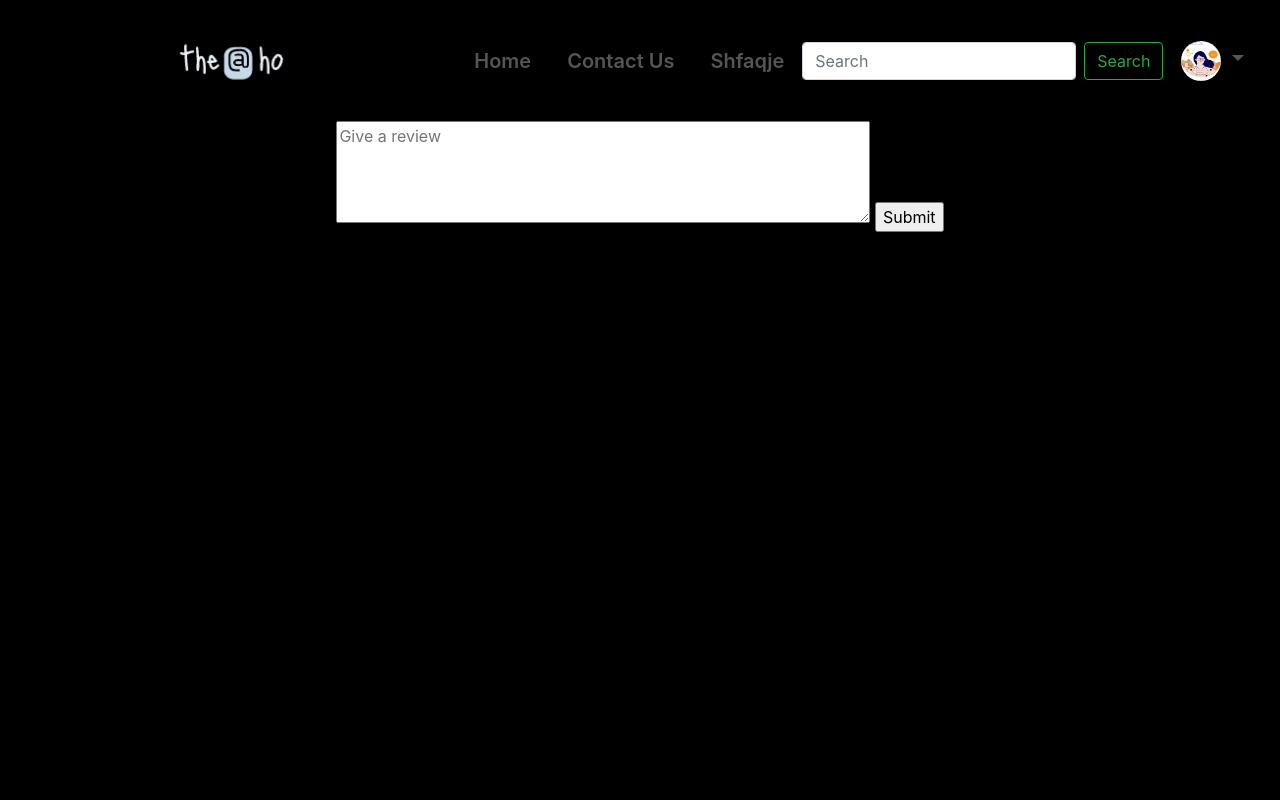
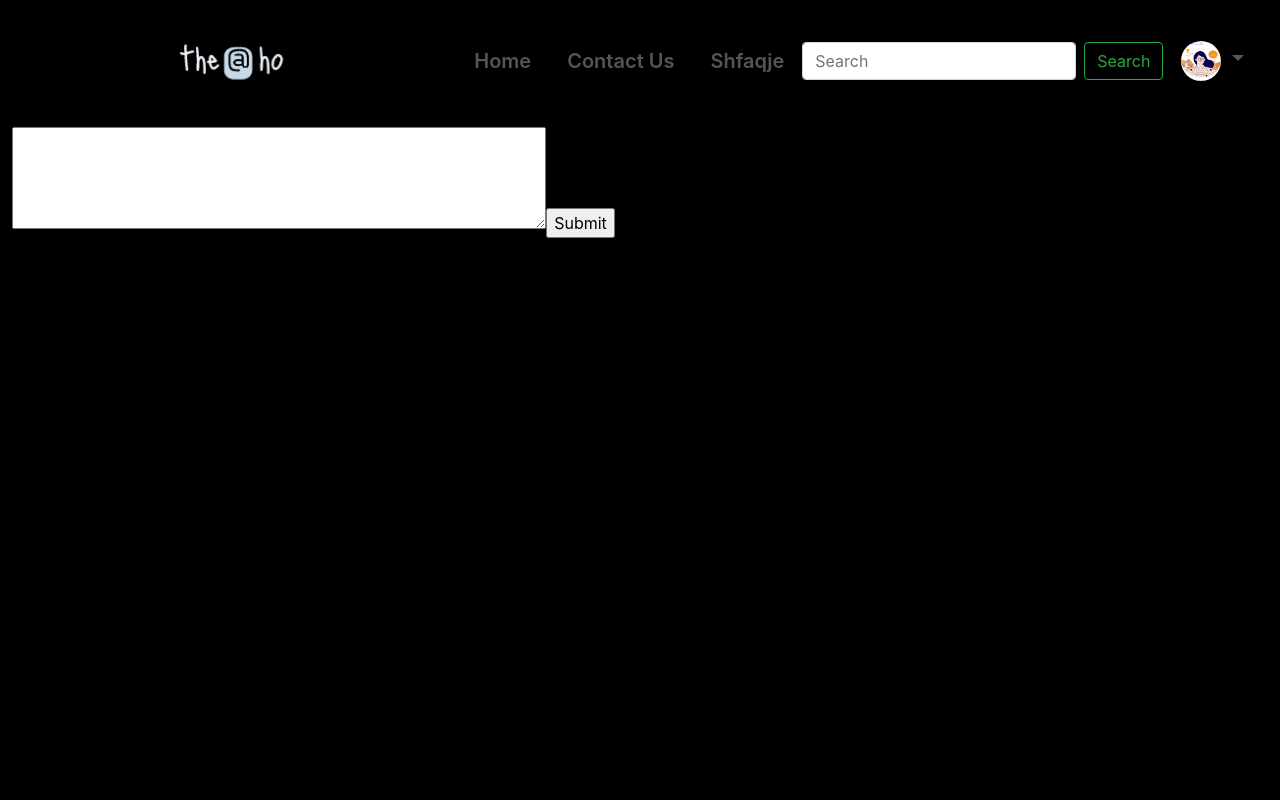
Before and after one commit to IdriziJugerta/improved-fortnight, a PHP site: page /web/shfaqja.php?shfaqje_id=1 in a window 1280 px wide. Run offline with PHP 8.4, Linux system fonts and the light colour scheme; the visitor is signed in with stand-in values (Sample User, id 1); data that the repository does not hold is empty; some libraries are stand-ins or nearby versions.

Commit message:
minor changes front

```diff
--- a/createpsw.php
+++ b/createpsw.php
@@ -25,11 +25,8 @@
        <form class="form1" action="checkpswreset.php" method="post">
             <input type="hidden" name ="token" value="<?php echo $token;?>">
             <input type="hidden" name ="email" value="<?php echo $email;?>">
-<<<<<<< HEAD
             <input class="un" type="password" align="center" name ="psw" pattern="^(?=.*[0-9]+.*)(?=.*[a-zA-Z]+.*)[0-9a-zA-Z]{5,}$" title="Password must contain at least 6 characters, at least one letter and one number." required placeholder="Please enter you password">
-=======
             <input class="un" type="password" align="center" name ="psw"  pattern="^(?=.*[0-9]+.*)(?=.*[a-zA-Z]+.*)[0-9a-zA-Z]{5,}$" title="Password must contain at least 6 characters, at least one letter and one number." required placeholder="Please enter you password">
->>>>>>> b7d35d44613fa70de2ee90e6c4cfc75e9f8d3822
             <input class="un" type="password" align="center" name ="pswrep" required placeholder="Repeat your password">
             <button class="btn1" type="submit" name="reset">Send</button><br><br>
         </form>
--- a/index.php
+++ b/index.php
@@ -75,7 +75,7 @@ $sql = "SELECT * FROM shfaqje ORDER BY shfaqje_id DESC LIMIT 3";
 $rez=mysqli_query($conn,$sql) or die(mysqli_error($conn));
 while($row=mysqli_fetch_assoc($rez)){ ?>
     <div class="column">
-        <a href= 'shfaqja.php?shfaqje_id=<?php echo $row['shfaqje_id'];?>'> <img src=".\images\<?php echo $row['image']?>"  style="width:100% display:table"><p><?php echo substr($row['pershkrim'],0,150);?>...</p>
+        <a href= 'shfaqja.php?shfaqje_id=<?php echo $row['shfaqje_id'];?>'> <img src=".\images\<?php echo $row['image']?>"  style="width:100% "><p><?php echo substr($row['pershkrim'],0,150);?>...</p>
     </div>
 <?php } ?>
 </div>
--- a/shfaqja.php
+++ b/shfaqja.php
@@ -22,44 +22,73 @@ require_once 'includes/dbcon.php';
 
 <!DOCTYPE html>
     <body>
-        <div>
+    <style>
+
+
+/*.container {
+  position: relative;
+}
+
+.topright {
+  position: absolute;
+  top: 100px;
+  right: 16px;
+  font-size: 18px;
+}
+ .topleft {
+  position: absolute;
+  top: 150px;
+  left: 16px;
+  font-size: 18px;
+
+
+ }
+ /*.container2 {
+  position: relative;
+
+
+}
+
+.bottomright {
+  position: fixed;
+  bottom: 60px;
+  right: 600px;
+  font-size: 18px;
+
+}*/
+* {
+  box-sizing: border-box;
+}
+
+.column {
+  float: left;
+  width: 50%;
+  padding: 5px;
+  margin:1px;
+}
+
+/* Clearfix (clear floats) */
+.row::after {
+  content: "";
+  clear: both;
+  display: table;
+}
+
+</style>
+
+
+
+<div class = "row"  >    <!---"container1" ---   "topleft"-  "container"---------topright---container2---bottomright------------------------>
+
             <?php
                  if($row=mysqli_fetch_assoc($rez)){ ?>
                     <!-- afishohen te dhenat e shfaqjes -->
-                <h3><?php echo $row['shfaqje_emer']; ?></h3>
-                <p><img src='images/<?php echo $row['image']; ?>'></p>
-                <p><?php echo $row['zhaner']; ?></p>
-                <p><?php echo $row['pershkrim']; ?></p>
-                <p>Cast : <?php echo $row['cast']; ?></p>
+                      <div class = "column"> <div class="topleft"> <p> <img src='images/<?php echo $row['image']; ?>'></p>  <h3><?php echo $row['shfaqje_emer']; ?></h3>  <p><?php echo $row['zhaner']; ?></p>  <p><?php echo substr($row['pershkrim'],0,150);?>...</p>  <p>Cast : <?php echo $row['cast']; ?></p > </div>
+
+
             <?php } ?>
-       </div>
 
-        <div>
-       <?php
-        //per te shfaqur form te review kontrollojme nese kemi nje user te loguar
-        if(isset($_SESSION['userId'])){ ?>
-        <form action="reviewdb.php?shfaqje_id='.$idSh.'" method="post">
-        <textarea rows="4" cols="50" name ="review" placeholder="Give a review" required></textarea>
-        <input type="submit" name="sendrev">
-        </form>
-       <?php }?>
-        </div>
 
-        <div>
-        <?php
-            //afishojme review-et e bera te dukshme per user e regjistruar dhe per vizitoret
-         if(mysqli_num_rows($rez1)>0){
-            while($row1=mysqli_fetch_assoc($rez1)){ ?>
-            <div>
-            <h3><?php echo $row1['username']; ?></h3>
-                <p><?php echo $row1['review']; ?></p>
-            </div>
-      <?php  }
-       }
-    ?>
-        </div>
-
-        <div>
   <table>
                    <!-- afishojme teatrot dhe kohet e shfaqjeve -->
                     <?php
@@ -69,7 +98,7 @@ require_once 'includes/dbcon.php';
                      $rezt=mysqli_query($conn,$sqlt)  or die(mysqli_error($conn));
                      while($rowOr=mysqli_fetch_assoc($rezt))
                      {?>
-                <tr>
+              <div class="column">  <tr>
                         <!-- afishojme teatrot -->
                 <td><?php echo $rowOr['teater_emer']." , ".$rowOr['adrese']?> </td>
                      <?php } ?>
@@ -83,6 +112,7 @@ require_once 'includes/dbcon.php';
                 {?>
                 <!-- afishojme oraret -->
                 <a href ="rezervim.php?orar=<?php echo $rowOr['ora_fillimi'];?>&shfaqje_id=<?php echo $idSh;?>&teater_id=<?php echo $row2['teater_id'];?>"><button> <?php echo date('h:i A',strtotime($rowOr['ora_fillimi']));?></button></a>
+               </div>
                 <?php } ?>
                  </td>
                </tr>
@@ -92,5 +122,43 @@ require_once 'includes/dbcon.php';
         </table>
         </div>
 
+
+
+
+
+
+
+
+
+        <div class= "row">
+
+         <!--div class ="row"-->
+    <?php
+             //per te shfaqur form te review kontrollojme nese kemi nje user te loguar
+             if(isset($_SESSION['userId'])){ ?>
+            <div class = "column">
+             <form action="reviewdb.php?shfaqje_id='.$idSh.'" method="post"> <textarea  rows="4" cols="50" name ="review" placeholder="Give a review" required > </textarea><input type="submit" name="sendrev">
+             </form>
+
+    <?php }?>
+
+
+        <?php
+            //afishojme review-et e bera te dukshme per user e regjistruar dhe per vizitoret
+         if(mysqli_num_rows($rez1)>0){
+            while($row1=mysqli_fetch_assoc($rez1)){ ?>
+<div class="column"><h4><?php echo $row1['username']; ?></h4> <p><?php echo $row1['review']; ?></p></div>
+
+      <?php  }
+       }
+    ?>
+     </div>
+     <!--/div-->
+
+
+
+
+
+
      </body>
  </html>
```
Also changed, not shown: profil.php (+31 -2 lines), images/background.jpeg (added). Lines whose indentation alone changed are shown as unchanged.
